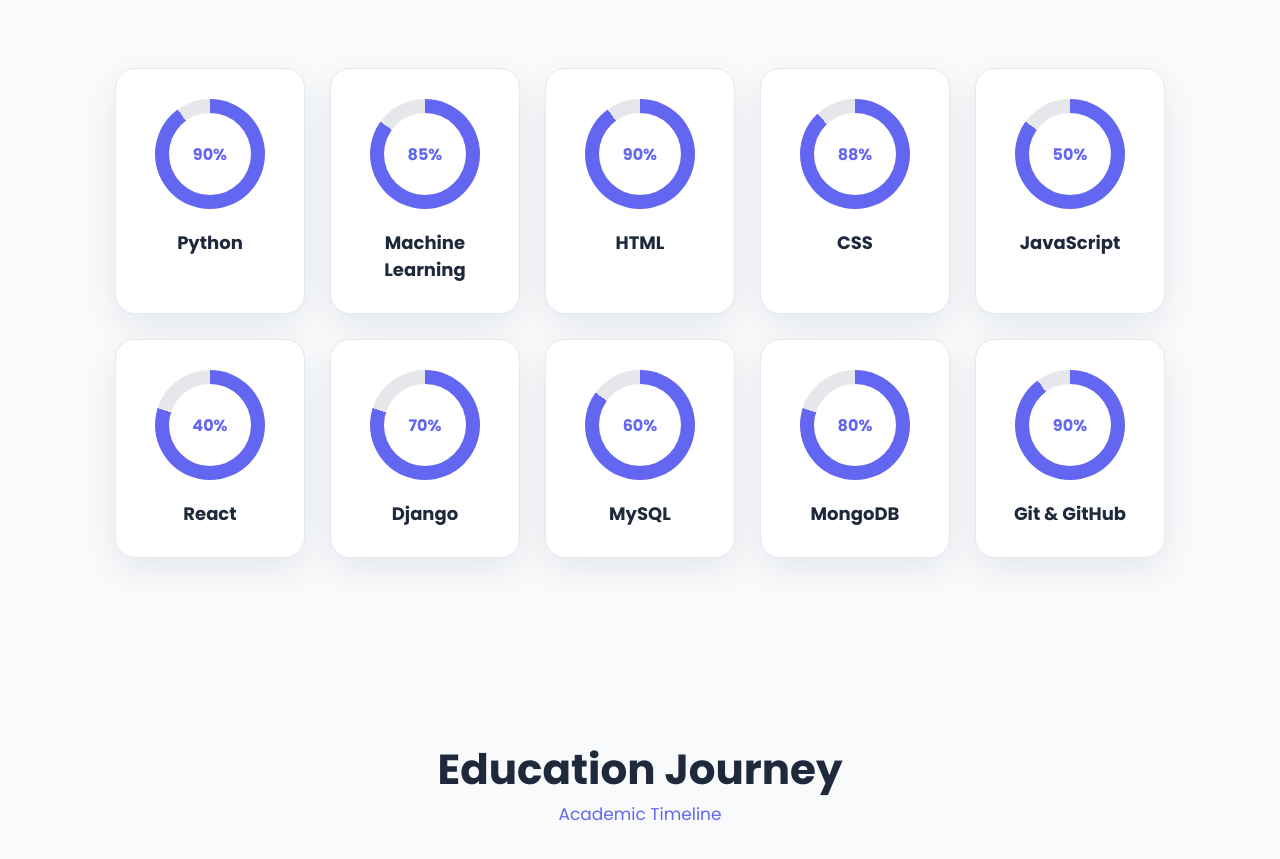
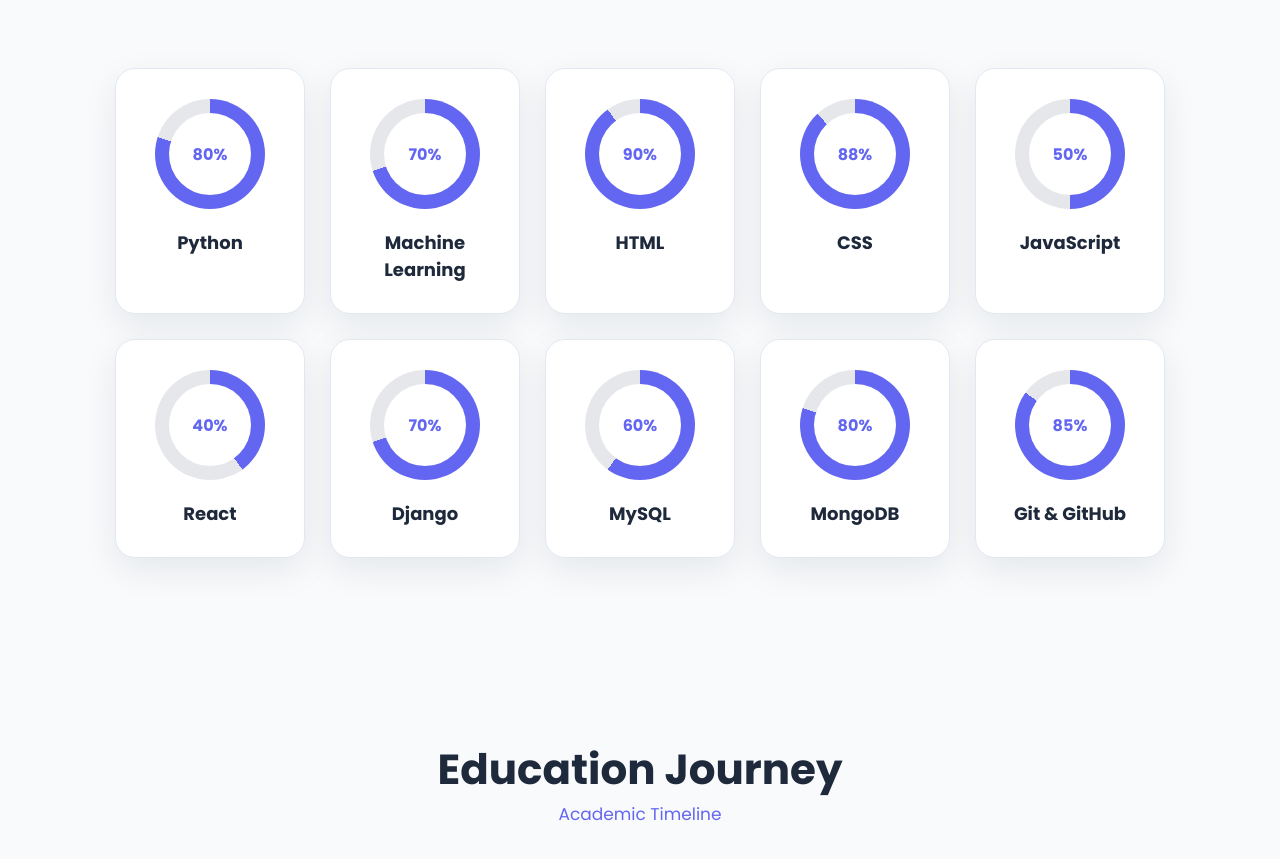
Before and after one commit to sujithsj25/portfolio, a plain HTML site: page index.html in a window 1280 px wide. Shown: the part 2006-2865 px from the top of the page. Drawn offline with nearby package versions, Linux system fonts and the light colour scheme.

Commit message:
Update portfolio content

```diff
--- a/index.html
+++ b/index.html
@@ -343,15 +343,15 @@
         <div class="skills-container">
 
             <div class="skill-card" data-aos="zoom-in">
-                <div class="circle" data-percent="90">
-                    <span>90%</span>
+                <div class="circle" data-percent="80">
+                    <span>80%</span>
                 </div>
                 <h3>Python</h3>
             </div>
 
             <div class="skill-card" data-aos="zoom-in" data-aos-delay="100">
-                <div class="circle" data-percent="85">
-                    <span>85%</span>
+                <div class="circle" data-percent="70">
+                    <span>70%</span>
                 </div>
                 <h3>Machine Learning</h3>
             </div>
@@ -371,28 +371,28 @@
             </div>
 
             <div class="skill-card" data-aos="zoom-in">
-                <div class="circle" data-percent="85">
+                <div class="circle" data-percent="50">
                     <span>50%</span>
                 </div>
                 <h3>JavaScript</h3>
             </div>
 
             <div class="skill-card" data-aos="zoom-in">
-                <div class="circle" data-percent="80">
+                <div class="circle" data-percent="40">
                     <span>40%</span>
                 </div>
                 <h3>React</h3>
             </div>
 
             <div class="skill-card" data-aos="zoom-in">
-                <div class="circle" data-percent="80">
+                <div class="circle" data-percent="70">
                     <span>70%</span>
                 </div>
                 <h3>Django</h3>
             </div>
 
             <div class="skill-card" data-aos="zoom-in">
-                <div class="circle" data-percent="85">
+                <div class="circle" data-percent="60">
                     <span>60%</span>
                 </div>
                 <h3>MySQL</h3>
@@ -406,8 +406,8 @@
             </div>
 
             <div class="skill-card" data-aos="zoom-in">
-                <div class="circle" data-percent="90">
-                    <span>90%</span>
+                <div class="circle" data-percent="85">
+                    <span>85%</span>
                 </div>
                 <h3>Git & GitHub</h3>
             </div>
```
